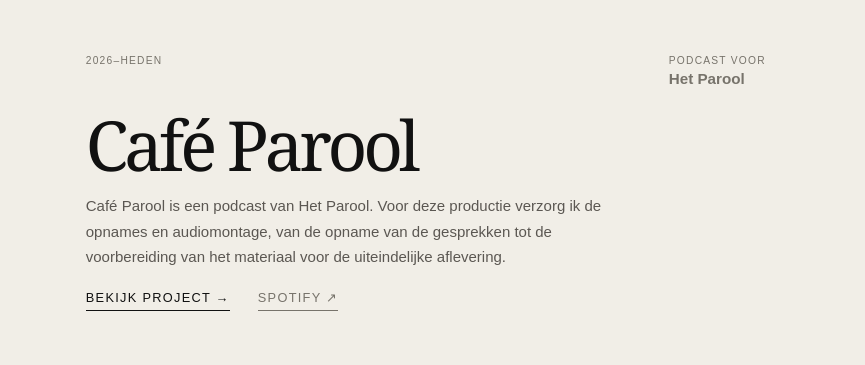
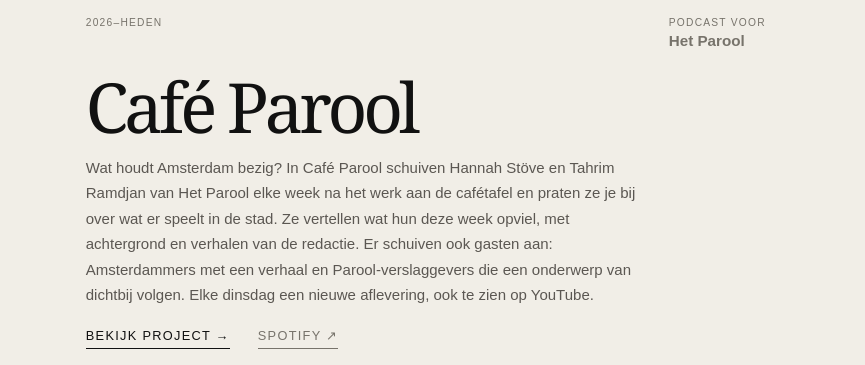
Before and after one commit to pietrotramontin99-creator/pietrotramontin.nl, a plain HTML site: page index.html in a window 1280 px wide. Shown: the part 1286-1651 px from the top of the page, 415-1280 px from the left. Drawn offline with Linux system fonts and the light colour scheme.

Commit message:
Update index.html

```diff
--- a/index.html
+++ b/index.html
@@ -183,7 +183,7 @@
 <span>Podcast voor<br/><strong>Het Parool</strong></span>
 </div>
 <h3><a href="cafe-parool.html">Café Parool</a></h3>
-<p class="project-summary">Café Parool is een podcast van Het Parool. Voor deze productie verzorg ik de opnames en audiomontage, van de opname van de gesprekken tot de voorbereiding van het materiaal voor de uiteindelijke aflevering.</p>
+<p class="project-summary">Wat houdt Amsterdam bezig? In Café Parool schuiven Hannah Stöve en Tahrim Ramdjan van Het Parool elke week na het werk aan de cafétafel en praten ze je bij over wat er speelt in de stad. Ze vertellen wat hun deze week opviel, met achtergrond en verhalen van de redactie. Er schuiven ook gasten aan: Amsterdammers met een verhaal en Parool-verslaggevers die een onderwerp van dichtbij volgen. Elke dinsdag een nieuwe aflevering, ook te zien op YouTube.</p>
 <div class="actions"><a class="text-link" href="cafe-parool.html">Bekijk project →</a><a class="text-link muted-link" href="https://open.spotify.com/show/5fbQfXBJRab8KzAqtQAK3I" target="_blank" rel="noopener">Spotify ↗</a></div>
 </div>
 </article>
```
